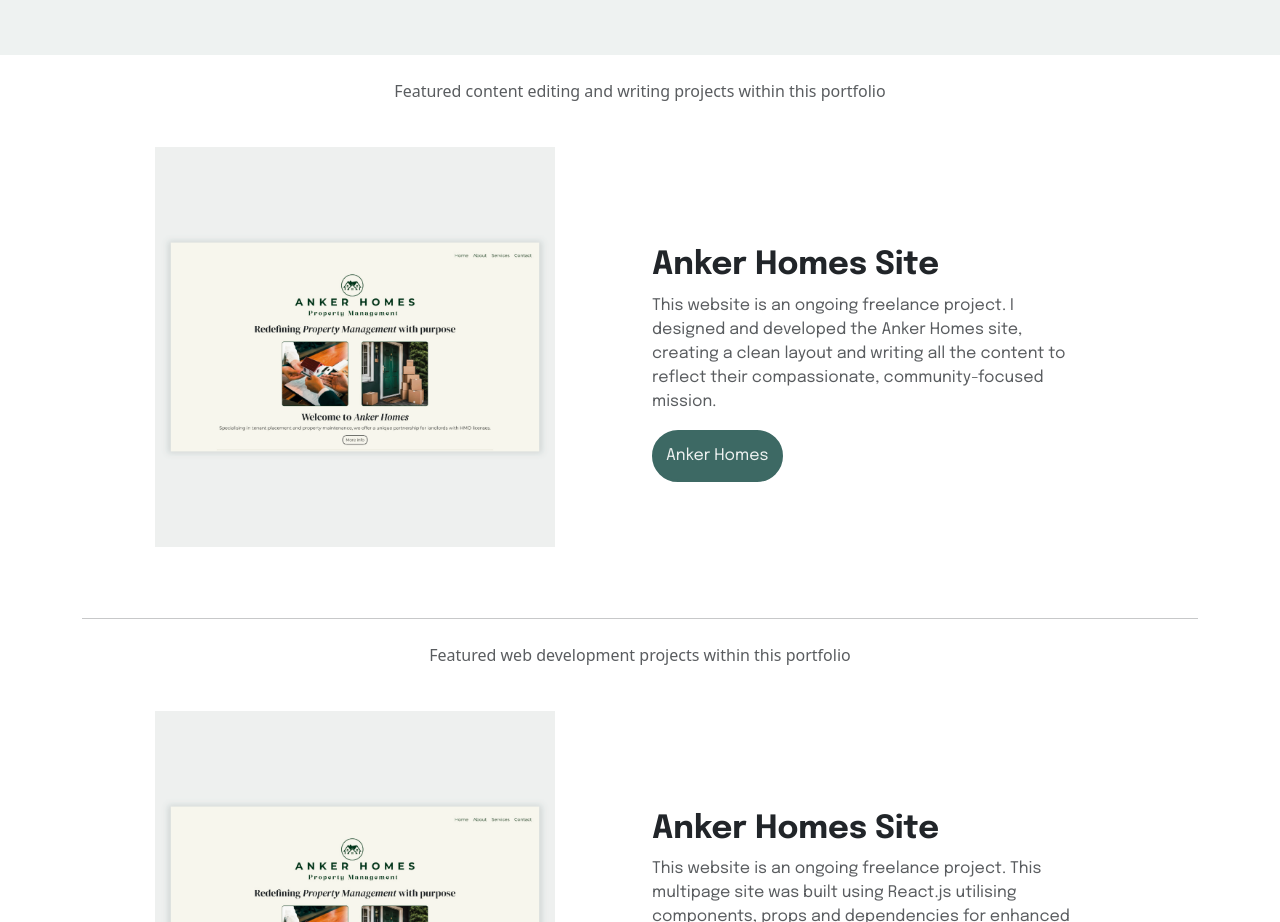
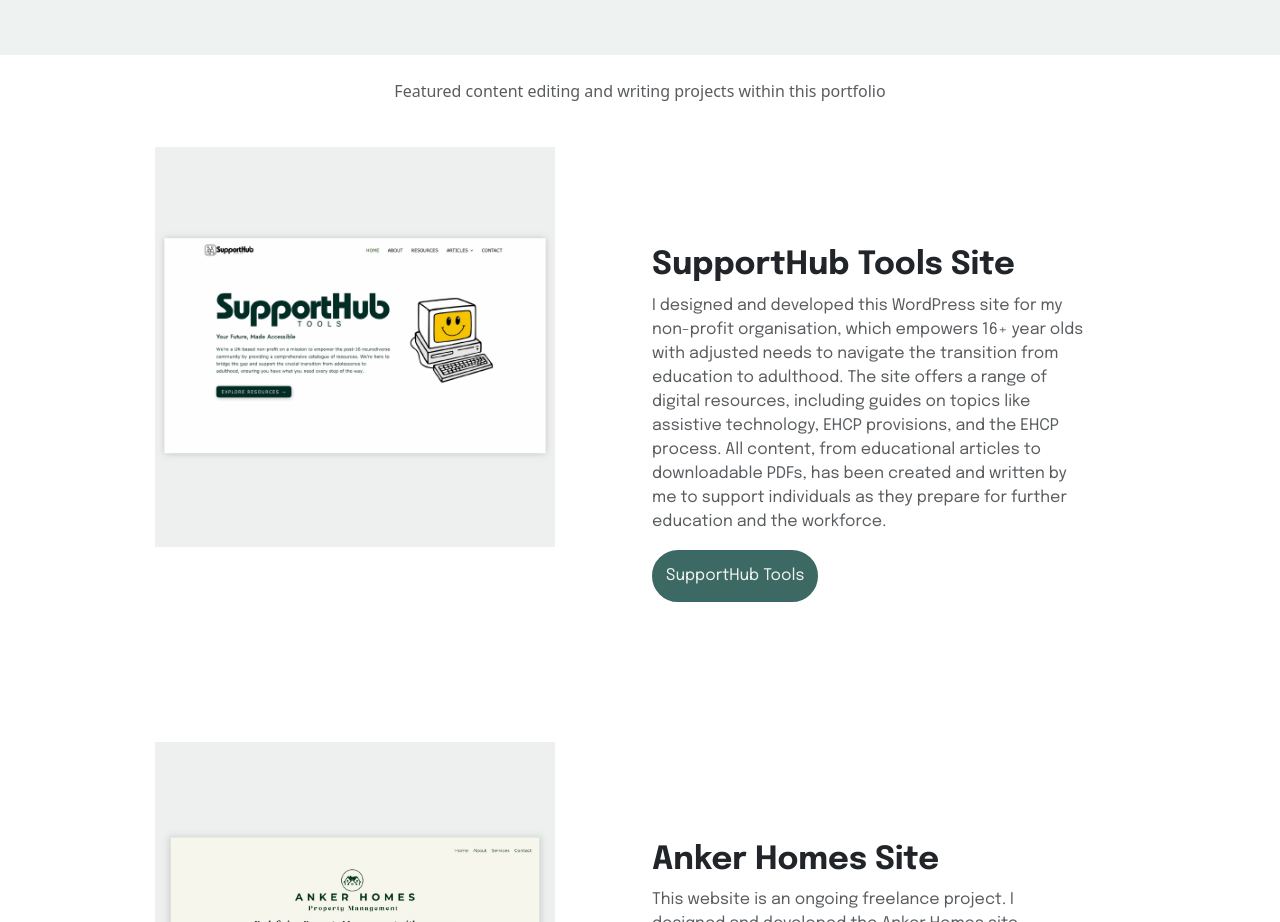
Before and after one commit to samia-ctrl/portfolio-project, a plain HTML site: page index.html in a window 1280 px wide. Shown: the part 460-1382 px from the top of the page. Drawn offline with nearby package versions, Linux system fonts and the light colour scheme.

Commit message:
added supporthubtools project

```diff
--- a/index.html
+++ b/index.html
@@ -66,6 +66,30 @@
       Featured content editing and writing projects within this portfolio
     </div>
     <div class="container">
+      <div class="row">
+       <div class="col project-img d-none d-md-block">
+         <img
+           src="/images/supporthubtools.png"
+           class="img-fluid"
+           alt="weather project"
+         />
+       </div>
+       <div class="col">
+         <div class="project-description">
+           <h2>SupportHub Tools Site</h2>
+           <p class="text-muted project-content">
+I designed and developed this WordPress site for my non-profit organisation, which empowers 16+ year olds with adjusted needs to navigate the transition from education to adulthood. The site offers a range of digital resources, including guides on topics like assistive technology, EHCP provisions, and the EHCP process. All content, from educational articles to downloadable PDFs, has been created and written by me to support individuals as they prepare for further education and the workforce.
+
+           </p>
+           <a
+             href="https://supporthubtools.co.uk/"
+             class="btn btn-project"
+             target="_blank"
+             >SupportHub Tools</a
+           >
+         </div>
+       </div>
+     </div>
       <div class="row">
         <div class="col project-img d-none d-md-block">
           <img
```
Also changed, not shown: my-work.html (+26 -5 lines), images/supporthubtools.png (added).
